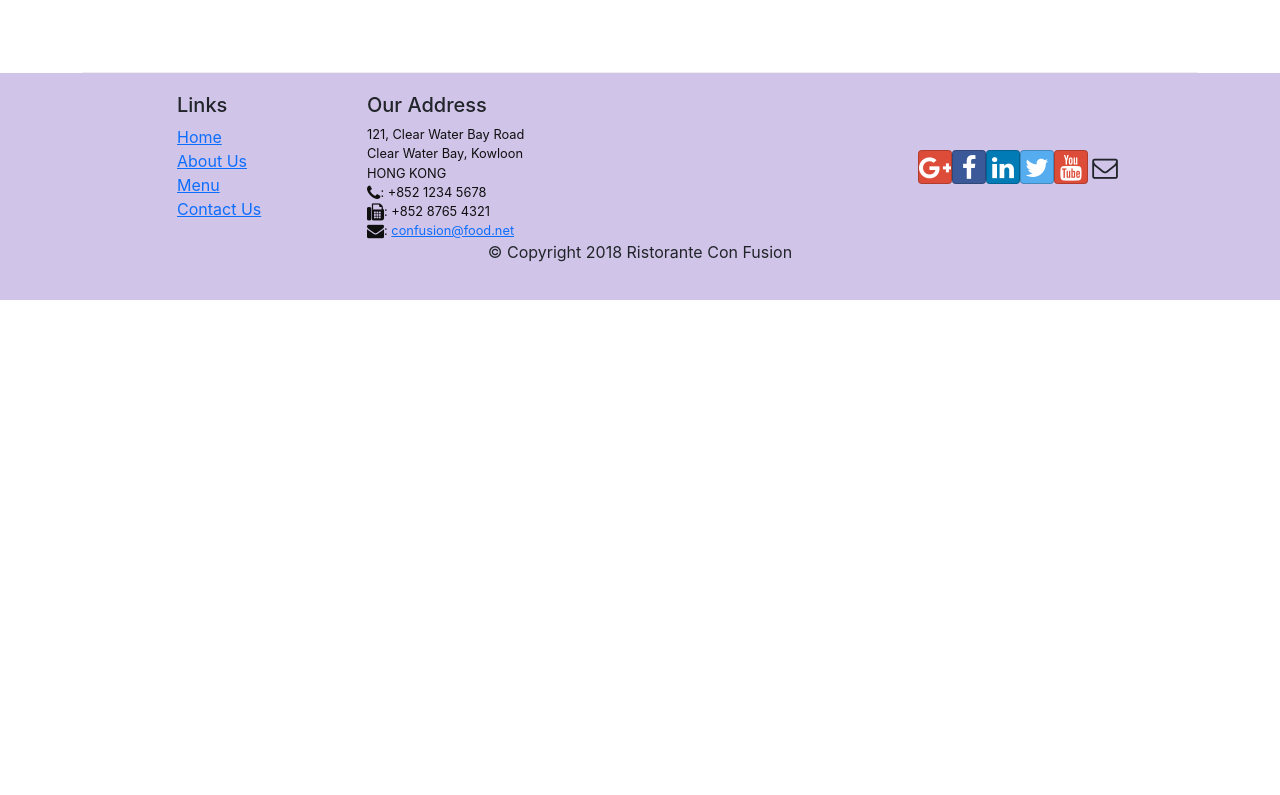
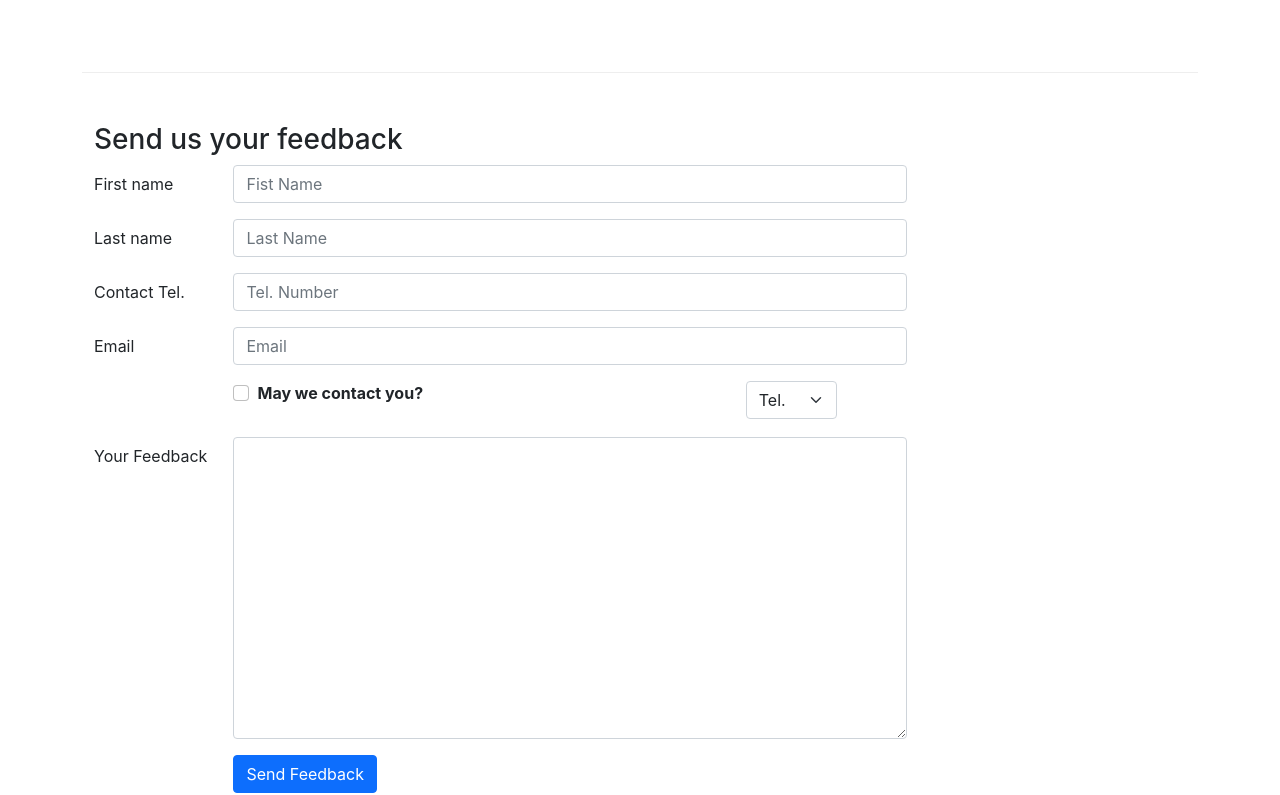
Before and after one commit to victhangnguyen/RJS101x_LAB_thangncfx16840, a React (Create React App) app: page /contactus in a window 1280 px wide. Shown: the part 805-1600 px from the top of the page. Before the commit the page ends 1105 px from the top, so only its background shows below. Built offline with nearby package versions, Linux system fonts and the light colour scheme.

Commit message:
Controlled Forms

```diff
--- a/src/components/ContactComponent.js
+++ b/src/components/ContactComponent.js
@@ -1,8 +1,48 @@
 import React from 'react';
-import { Breadcrumb, BreadcrumbItem } from 'reactstrap';
+import {
+  Breadcrumb,
+  BreadcrumbItem,
+  Button,
+  Form,
+  FormGroup,
+  Label,
+  Input,
+  Col,
+} from 'reactstrap';
 import { Link } from 'react-router-dom';
+import { toHaveAccessibleDescription } from '@testing-library/jest-dom/dist/matchers';
 
-function Contact(props) {
+class Contact extends React.Component {
+  constructor(props) {
+    super(props);
+    this.state = {
+      firstname: '',
+      lastname: '',
+      telnum: '',
+      email: '',
+      agree: false,
+      contactType: 'Tel.',
+      message: '',
+    };
+    this.handleSubmit = this.handleSubmit.bind(this);
+    this.handleInputChange = this.handleInputChange.bind(this);
+  }
+
+  handleInputChange(e) {
+    const target = e.target;
+    const value = target.type === 'checkbox' ? target.checked : target.value;
+    const name = target.name;
+    this.setState({
+      [name]: value,
+    });
+  }
+
+  handleSubmit(e) {
+    e.preventDefault();
+    console.log('Current State is: ', JSON.stringify(this.state));
+  }
+
+  render() {
     return (
       <div className="container">
         <div className="row">
@@ -64,8 +104,129 @@
             </div>
           </div>
         </div>
+        <div className="row row-content">
+          <div className="col-12">
+            <h3>Send us your feedback</h3>
+          </div>
+          <div className="col-12 col-md-9">
+            <Form onSubmit={this.handleSubmit}>
+              <FormGroup row>
+                <Label htmlFor="firstname" md={2}>
+                  First name
+                </Label>
+                <Col md={10}>
+                  <Input
+                    type="text"
+                    id="firstname"
+                    name="firstname"
+                    placeholder="Fist Name"
+                    value={this.state.firstname}
+                    onChange={this.handleInputChange}
+                  />
+                </Col>
+              </FormGroup>
+              <FormGroup row>
+                <Label for="lastname" md={2}>
+                  Last name
+                </Label>
+                <Col md={10}>
+                  <Input
+                    type="text"
+                    id="lastname"
+                    name="lastname"
+                    placeholder="Last Name"
+                    value={this.state.lastname}
+                    onChange={this.handleInputChange}
+                  />
+                </Col>
+              </FormGroup>
+              <FormGroup row>
+                <Label for="telnum" md={2}>
+                  Contact Tel.
+                </Label>
+                <Col md={10}>
+                  <Input
+                    type="text"
+                    id="telnum"
+                    name="telnum"
+                    placeholder="Tel. Number"
+                    value={this.state.telnum}
+                    onChange={this.handleInputChange}
+                  />
+                </Col>
+              </FormGroup>
+              <FormGroup row>
+                <Label htmlFor="email" md={2}>
+                  Email
+                </Label>
+                <Col md={10}>
+                  <Input
+                    type="text"
+                    id="email"
+                    name="email"
+                    placeholder="Email"
+                    value={this.state.email}
+                    onChange={this.handleInputChange}
+                  />
+                </Col>
+              </FormGroup>
+              <FormGroup row>
+                <Col md={{ size: 6, offset: 2 }}>
+                  <FormGroup check>
+                    <Label check>
+                      <Input
+                        type="checkbox"
+                        name="agree"
+                        check={this.state.agree}
+                        onChange={this.handleInputChange}
+                      />{' '}
+                      <strong>May we contact you?</strong>
+                    </Label>
+                  </FormGroup>
+                </Col>
+                <Col md={{ size: 3, offset: 1 }}>
+                  <FormGroup check>
+                    <Label check>
+                      <Input
+                        type="select"
+                        name="contactType"
+                        check={this.state.contactType}
+                      >
+                        <option value="">Tel.</option>
+                        <option value="">Email</option>
+                      </Input>
+                    </Label>
+                  </FormGroup>
+                </Col>
+              </FormGroup>
+              <FormGroup row>
+                <Label htmlFor="feedback" md={2}>
+                  Your Feedback
+                </Label>
+                <Col md={10}>
+                  <Input
+                    type="textarea"
+                    id="message"
+                    name="message"
+                    rows="12"
+                    value={this.state.message}
+                    onChange={this.handleInputChange}
+                  />
+                </Col>
+              </FormGroup>
+              <FormGroup row>
+                <Col md={{ size: 10, offset: 2 }}>
+                  <Button type="submit" color="primary">
+                    Send Feedback
+                  </Button>
+                </Col>
+              </FormGroup>
+            </Form>
+          </div>
+        </div>
       </div>
     );
   }
+}
 
 export default Contact;
```
Also changed, not shown: src/components/AboutComponent.js (indentation only). Lines whose indentation alone changed are shown as unchanged.
